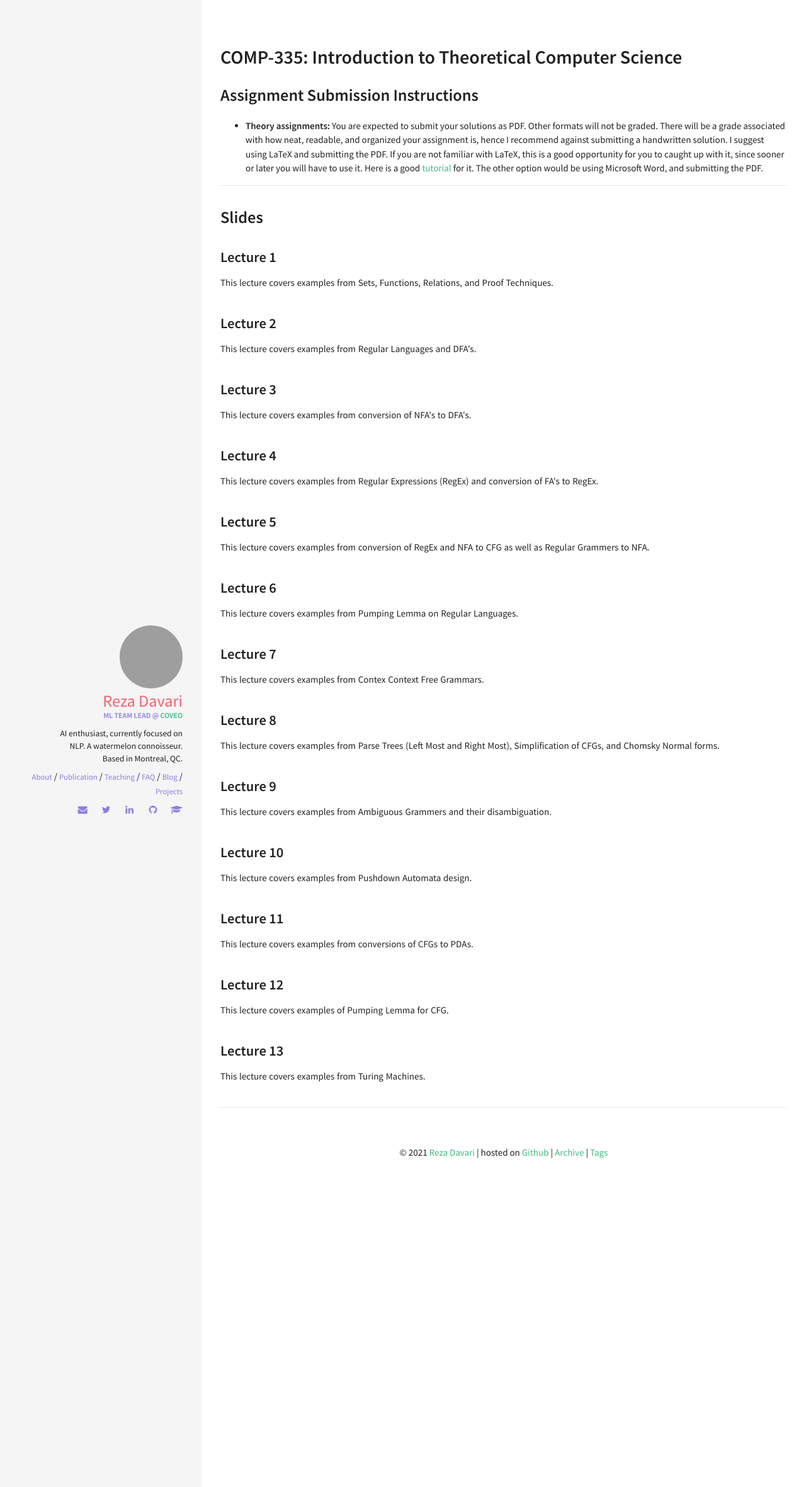
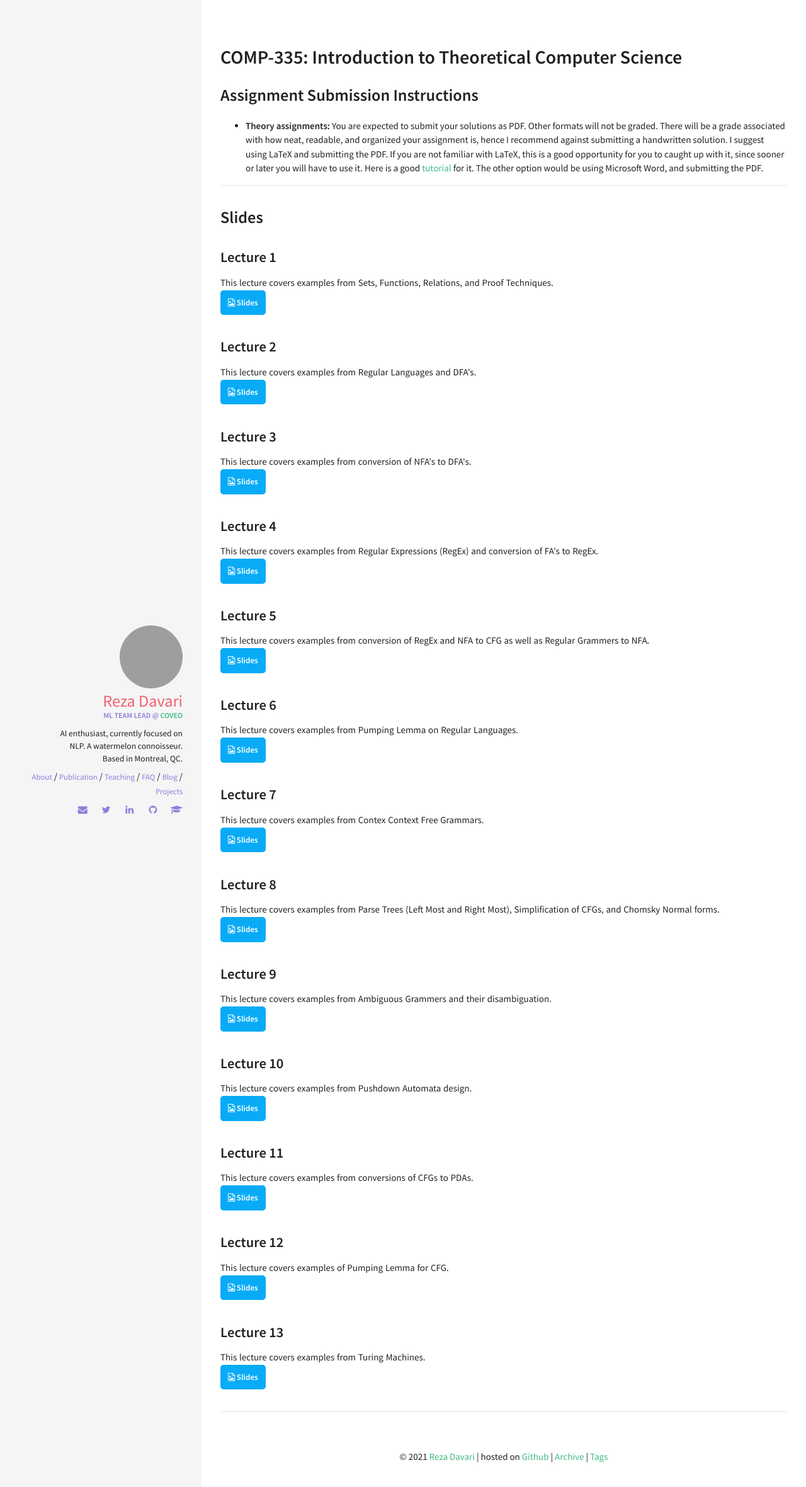
Before and after one commit to rezazzr/davari.io, a Jekyll site: the page built from comp335.html, in a window 1280 px wide. Shown: the top 2361 px of the page at 63% size. Built offline with Jekyll 4.4.1, drawn with Linux system fonts in a browser that asks for light colours; grey boxes are pictures that could not be loaded.

Commit message:
[UPDATE] added button and iframe tag to embed pdfs. Need to add proper css to manage the height of the embedded pdfs.

```diff
--- a/_includes/sections/slides335.html
+++ b/_includes/sections/slides335.html
@@ -10,6 +10,14 @@
                 <div class="content">
                     <p style="margin: 0">{{ slide.descr }}</p>
                 </div>
+                <button class="btn btn-info collapsible"><i class="fa fa-file-image-o"></i> Slides</button>
+                <div class="content" style="display: none;">
+                    <iframe
+                            src= {{ "/assets/pdf/fall-2019-comp335/comp335_tutorial1.pdf" | relative_url }}#page=1&view=Fit&toolbar=0
+                            width="100%"
+                            loading="eager">
+                    </iframe>
+                </div>
 
                  &nbsp;
             </div>
```
